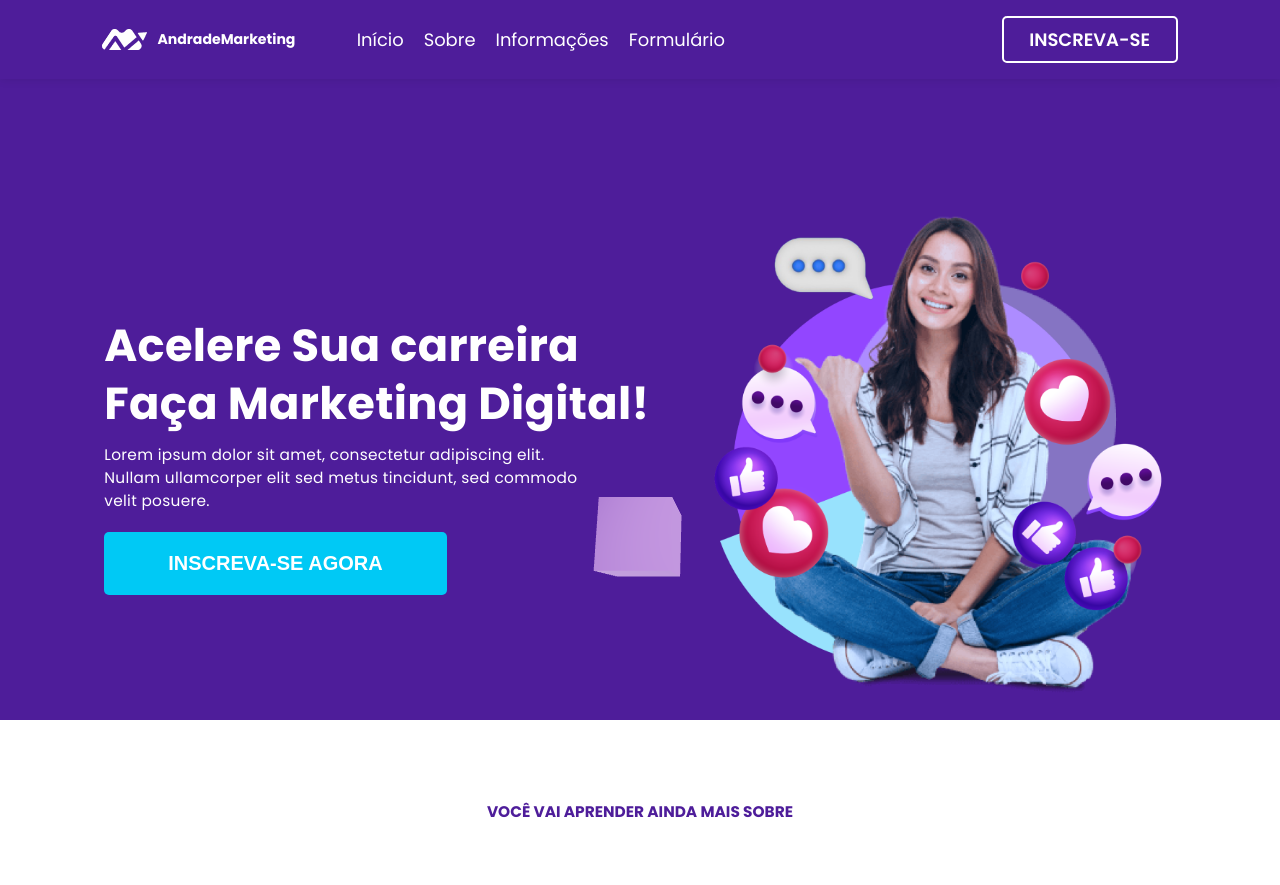
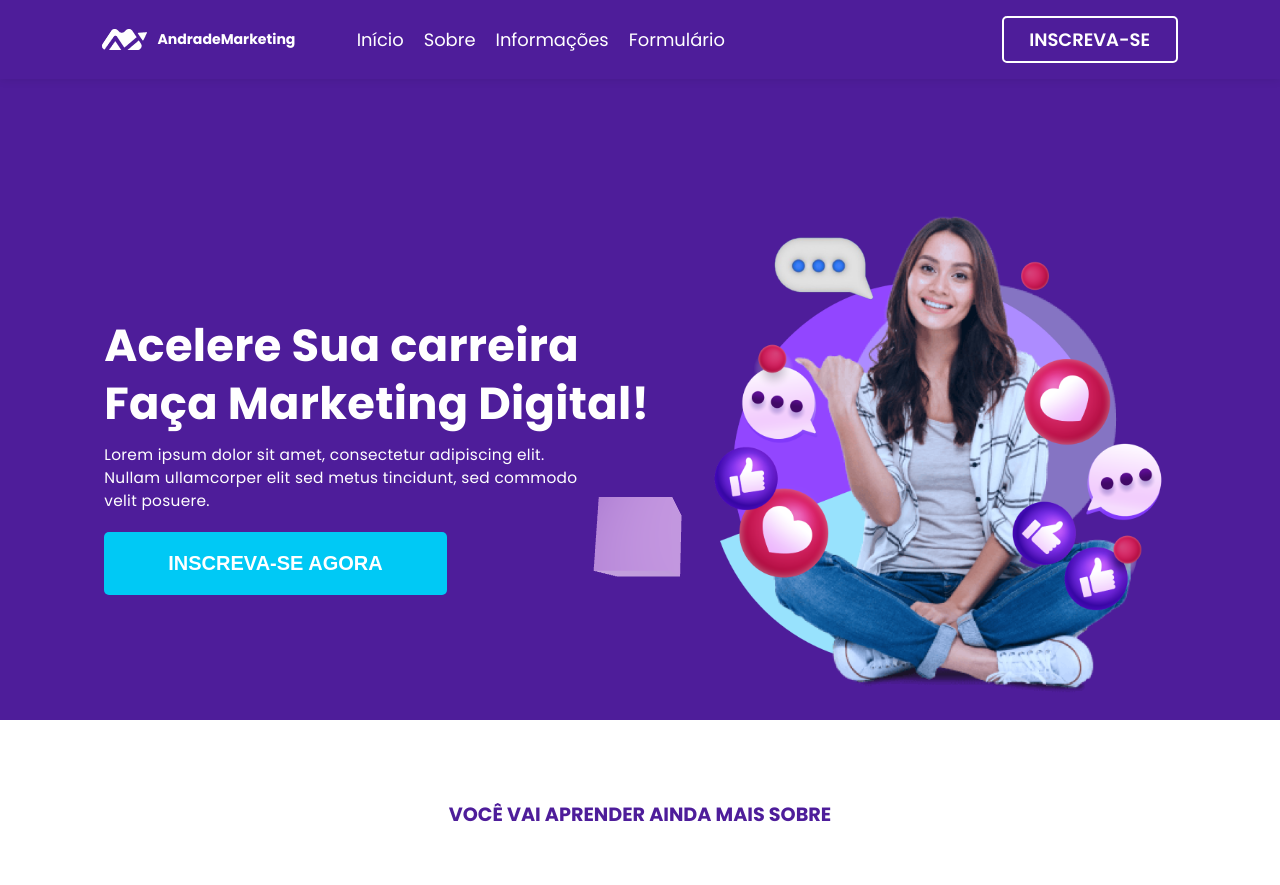
Before and after one commit to Johnviti/CursosLanding, a React (Create React App) app in the folder app-curso-marketing-digital/: page / in a window 1280 px wide. Shown: the top 885 px of the page. Built offline with nearby package versions, Linux system fonts and the light colour scheme.

Commit message:
Chore: fix tamanho

```diff
--- a/app-curso-marketing-digital/src/components/Descricao/Descricao.css
+++ b/app-curso-marketing-digital/src/components/Descricao/Descricao.css
@@ -7,7 +7,7 @@
 }
 
 .texto_descricao {
-  font-size: 0.8vw;
+  font-size: 1vw;
   font-weight: 500;
   color: var(--cor-principal);
   text-align: center;
@@ -166,46 +166,6 @@
     }
 }
 
-/* @media (max-width: 1024px){
-    .container_descricao_marketing{
-        flex-direction: column;
-        gap: 10vh;
-    }
-    .foto_marketing img{
-        width: 100%;
-    }
-    .skills_curso{
-        align-items: center;
-    }
-    .skills_item{
-        padding: 20px 20px 20px 20px;
-        align-items: center;
-    }
-    .skills_item h2{
-        width: 100%;
-        white-space: nowrap;
-        overflow: hidden;
-    }
-    .skills_item p{
-        width: 100%;
-        overflow: hidden;
-    }
-    .conteudo_card{
-        flex-direction: column;
-        gap: 10vh;
-    }
-    .card{
-        width: 70vw;
-    }
-    .card h3 {
-        font-size: 5vw;
-    }
-    .card p{
-        width: 100%;
-        overflow: hidden;
-    }
-} */
-
 @media(max-width: 768px){
     .container_descricao{
         align-items: normal;
```
